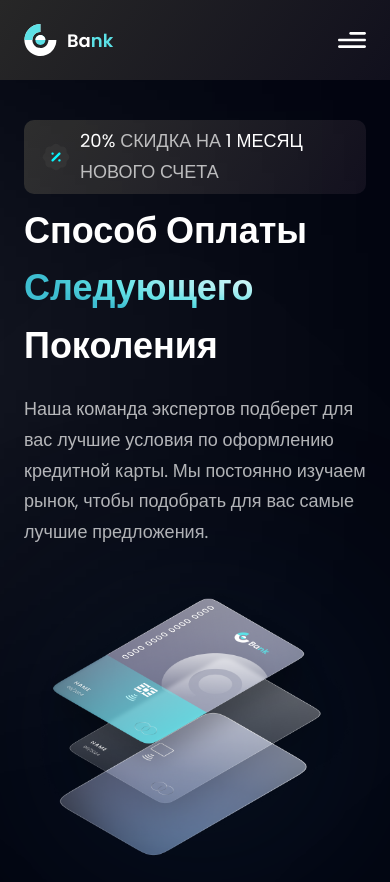
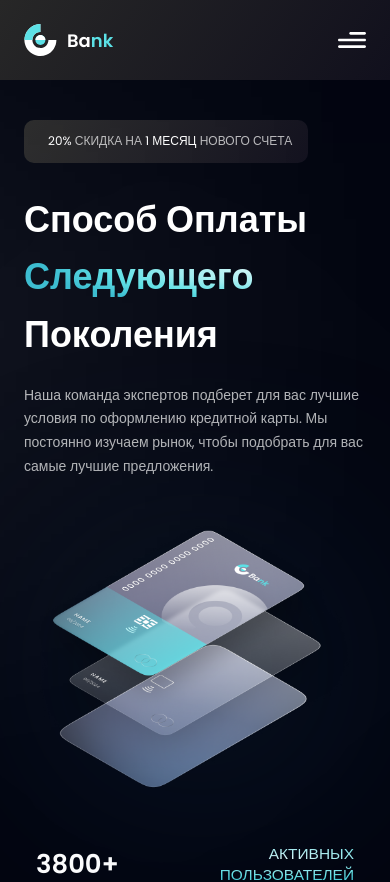
Before and after one commit to kostin-s/bank_landing, a React (Vite) app: page / in a window 390 px wide. Shown: the top 882 px of the page. Built offline with nearby package versions, Linux system fonts and the light colour scheme.

Commit message:
адаптив первых секций

```diff
--- a/src/components/sections/Introduction/Introduction.module.scss
+++ b/src/components/sections/Introduction/Introduction.module.scss
@@ -1,18 +1,25 @@
 .home {
-  @apply w-full sm:mt-[170px] mt-[120px] flex pb-[50px] lg:pb-[130px] sd:flex-row flex-col;
+  @apply w-full flex
+    sd:flex-row flex-col
+    lg:pb-[130px] sd:pb-[50px] pb-0
+    sm:mt-[100px] mt-[30px]
+    sm:pt-[30px] pt-[90px];
 
   .content {
     @apply relative;
 
     .discount {
-      @apply inline-flex flex-row items-center py-[6px] px-4 rounded-[10px] mb-2 grey-gradient;
+      @apply inline-flex flex-row items-center
+        py-[6px] px-4 rounded-[10px] mb-2 grey-gradient;
 
-      img {
-        @apply w-[32px] h-[32px];
+      > img {
+        @apply w-[32px] h-[32px]
+          hidden xs:inline-block;
       }
 
       .text {
-        @apply ml-2 paragraph uppercase;
+        @apply ml-2 paragraph uppercase
+          sm:text-[18px] text-[12px];
 
         > span {
           @apply text-white;
@@ -21,10 +28,10 @@
     }
 
     .main_title {
-      @apply lg:text-7xl lg:mb-10
+      @apply lg:text-7xl lg:my-10
         sd:text-6xl
         xs:text-5xl
-        text-4xl mb-5
+        text-4xl my-5
         font-semibold leading-[160%] text-white;
 
       > span {
@@ -34,7 +41,7 @@
   }
 
   .descr_width {
-    @apply sd:w-[570px] w-full;
+    @apply sd:w-[570px] w-full sm:text-[18px] text-[14px];
   }
 
   .text_gradient {
@@ -63,7 +70,9 @@
   }
 
   .images {
-    @apply min-w-[300px] max-w-[650px] flex-1 flex md:my-0 my-10 relative m-[30px_auto_0];
+    @apply flex-1 flex max-w-[650px] relative m-[30px_auto_0]
+      min-w-[220px] xs:min-w-[300px]
+      md:my-0 my-10;
 
     .ball_1,
     .ball_2,
@@ -72,15 +81,23 @@
     }
 
     .ball_1 {
-      @apply top-[10px] left-[70px] h-[60px] lg:h-[90px] lg:top-[-30px] animate-move;
+      @apply top-[-35px] left-[40px] h-[60px]
+        md:top-[10px] md:left-[70px]
+        lg:h-[90px] lg:top-[-30px]
+        animate-move;
     }
 
     .ball_2 {
-      @apply bottom-[170px] right-[-20px] h-[40px] lg:h-[70px] lg:right-[0px] animate-[move_40s_linear_infinite];
+      @apply bottom-[170px] right-[-20px] h-[40px]
+        lg:h-[70px] lg:right-[0px]
+        animate-[move_40s_linear_infinite];
     }
 
     .ball_3 {
-      @apply bottom-[50px] right-[120px] h-[30px] lg:h-[60px] lg:bottom-3 lg:right-[100px] animate-[move_30s_linear_infinite];
+      @apply bottom-[10px] right-[100px] h-[30px]
+        md:bottom-[20px] md:right-[120px]
+        lg:h-[60px] lg:bottom-3 lg:right-[100px]
+        animate-[move_30s_linear_infinite];
     }
   }
 
--- a/src/components/sections/Introduction/Introduction.tsx
+++ b/src/components/sections/Introduction/Introduction.tsx
@@ -15,7 +15,7 @@ const Introduction: FC = () => {
         <div className={styles.discount}>
           <img src={discount} alt='discount' />
           <p className={styles.text}>
-            <span>20%</span> скидка на <span>1 месяц</span> нового счета
+            <span>20%</span> скидка на <span>1 месяц</span> нового счета
           </p>
         </div>
 
--- a/tailwind.config.cjs
+++ b/tailwind.config.cjs
@@ -37,13 +37,13 @@ module.exports = {
       },
       move: {
         '0%': {
-          transform: 'rotate(0deg) translateX(50px) rotate(0deg)',
+          transform: 'rotate(0deg) translateX(10px) rotate(0deg)',
         },
         '50%': {
-          transform: 'rotate(180deg) translateX(50px) rotate(-180deg)',
+          transform: 'rotate(180deg) translateX(10px) rotate(-180deg)',
         },
         '100%': {
-          transform: 'rotate(360deg) translateX(50px) rotate(-360deg)',
+          transform: 'rotate(360deg) translateX(10px) rotate(-360deg)',
         },
       },
     },
```
